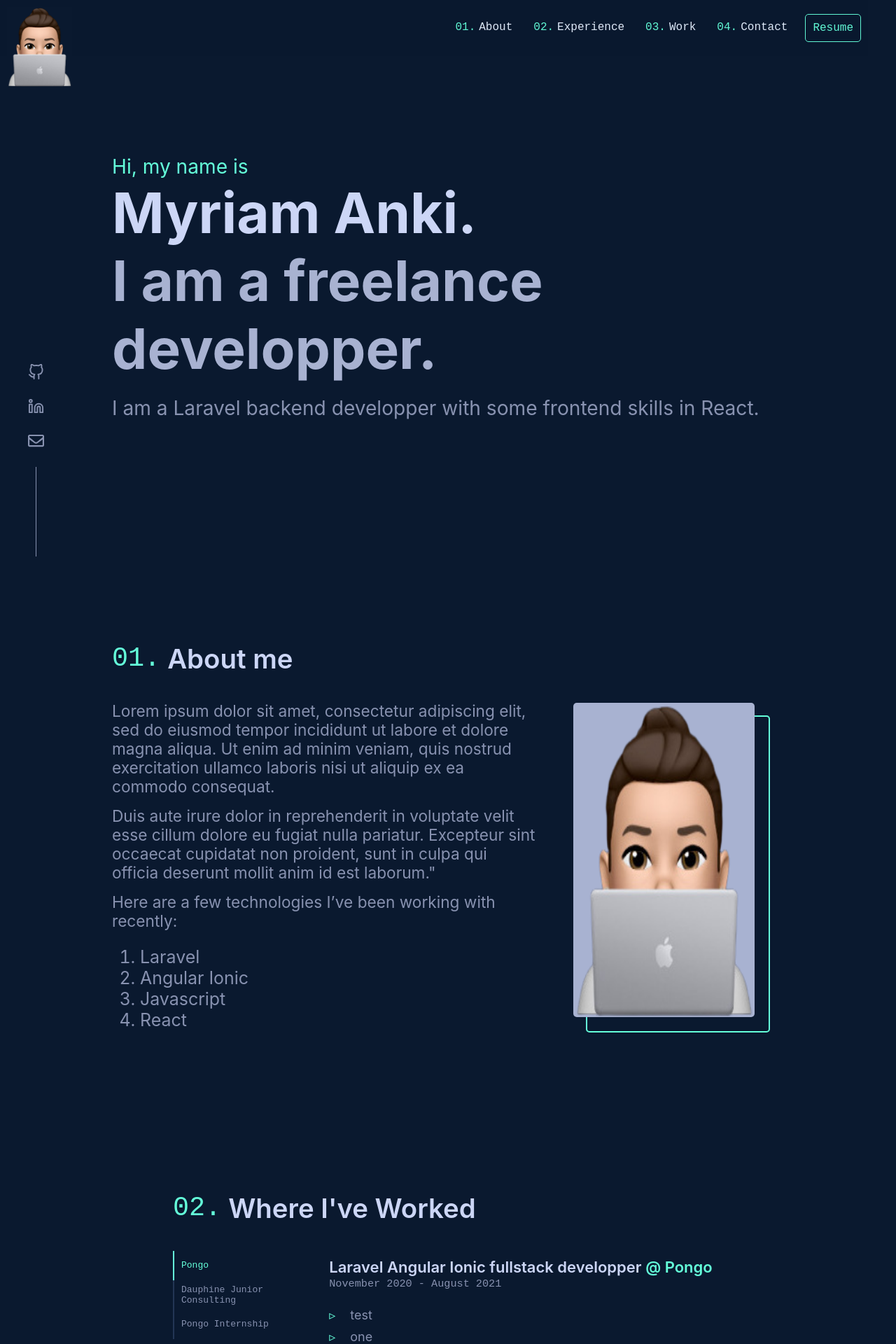
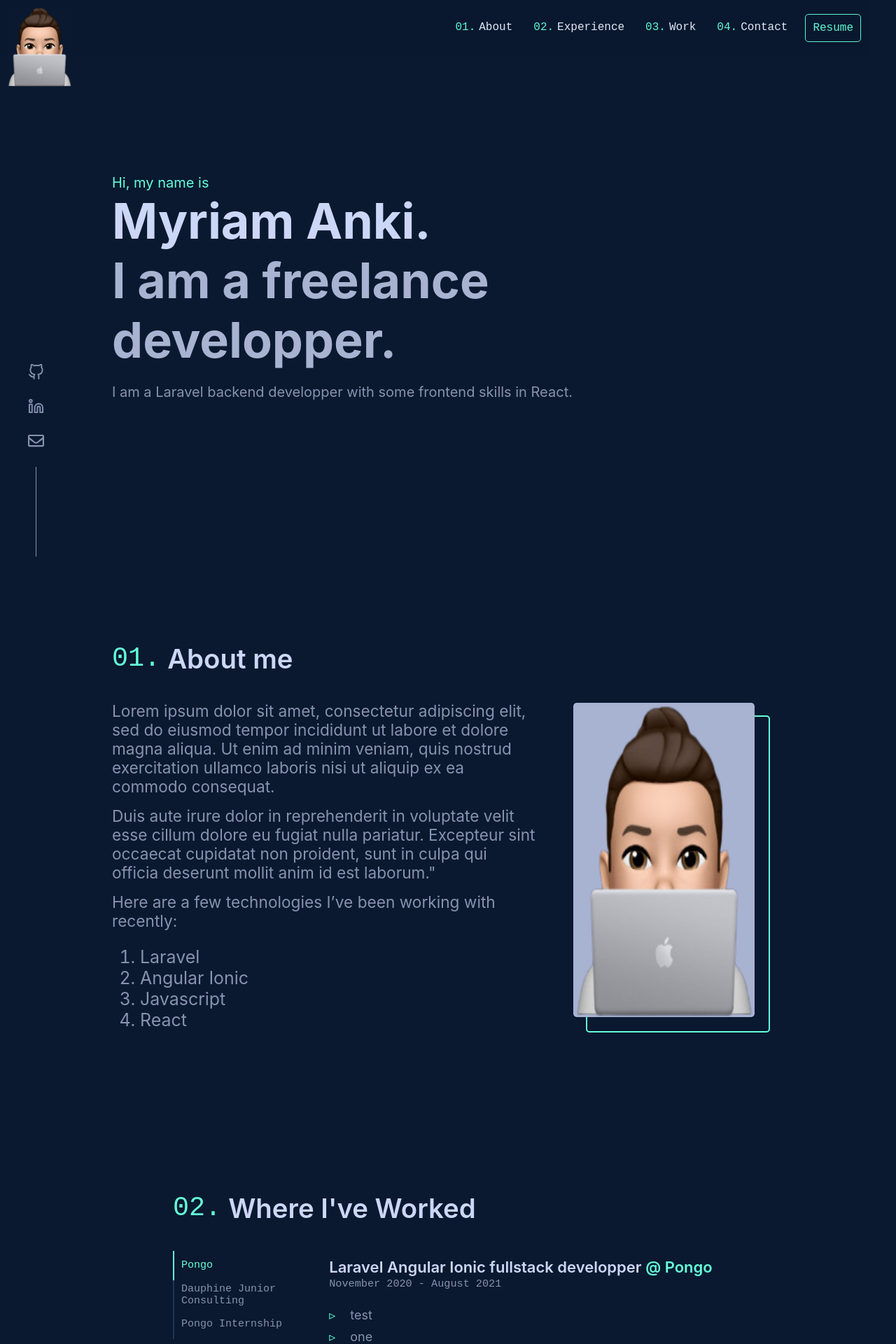
Before and after one commit to manki23/manki23.github.io, a React (Create React App) app: page / in a window 1280 px wide. Shown: the top 1920 px of the page at 70% size. Built offline with nearby package versions, Linux system fonts and the light colour scheme.

Commit message:
MOD: styles/ > font size

```diff
--- a/src/styles/pages/ContactPage.scss
+++ b/src/styles/pages/ContactPage.scss
@@ -4,6 +4,5 @@
 
     .content {
         display: grid;
-        margin-bottom: 40px;
     }
 }
--- a/src/styles/pages/ExperiencePage.scss
+++ b/src/styles/pages/ExperiencePage.scss
@@ -19,7 +19,7 @@
         background-color: transparent;
         color: $appSlateColor;
         font-family: monospace;
-        font-size: 13px;
+        font-size: 15px;
         text-align: left;
         padding: 10px;
 
--- a/src/styles/pages/HomePage.scss
+++ b/src/styles/pages/HomePage.scss
@@ -7,7 +7,7 @@
     justify-content: center;
     .pre-title {
         color: $appGreenColor;
-        font-size: 1.2em;
+        font-size: 20px;
     }
 
     .title-name {
@@ -19,13 +19,13 @@
     }
 
     .title-name, .title-whoami {
-        font-size: 80px;
+        font-size: 70px;
         font-weight: bold;
     }
 
     .small-intro {
         color: $appSlateColor;
         margin-top: 20px;
-        font-size: 1.2em;
+        font-size: 20px;
     }
 }
```
